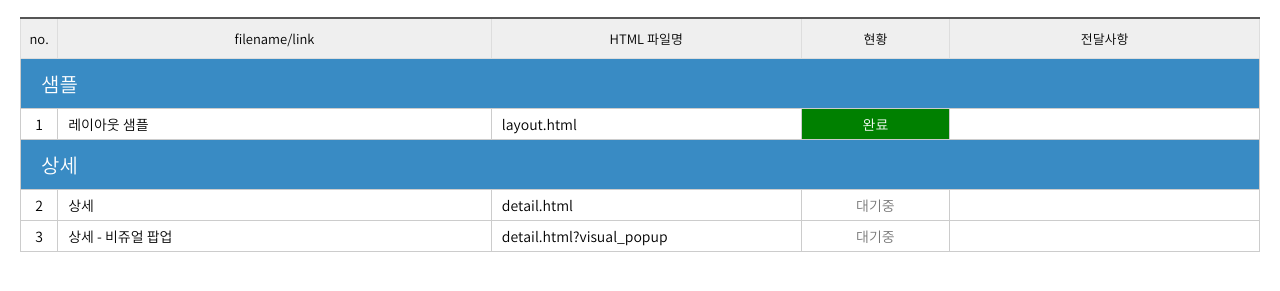
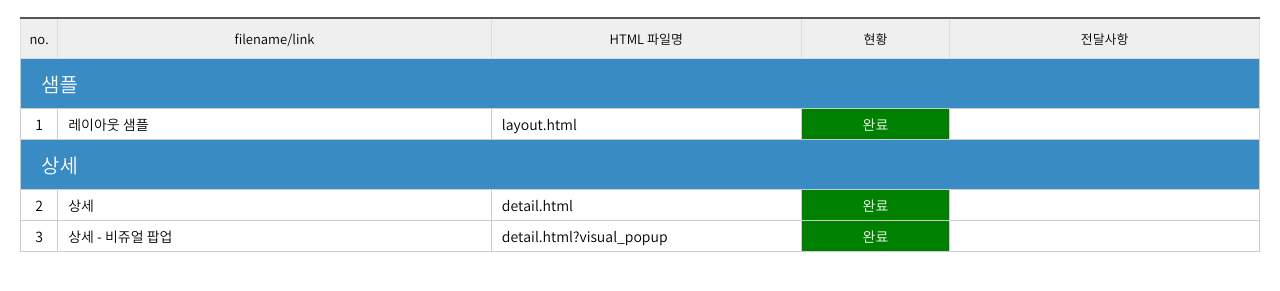
Before and after one commit to kik87827/travel_system, a website: page src/codinglist.html in a window 1280 px wide. Shown: the part 87-378 px from the top of the page. Drawn offline with nearby package versions, Linux system fonts and the light colour scheme; files that its build step writes are made by us from their sources; files whose address does not match are found by name; a web font is replaced by a local one.

Commit message:
코딩리스트 정리

```diff
--- a/src/codinglist.html
+++ b/src/codinglist.html
@@ -112,14 +112,14 @@ a:hover {text-decoration:underline;}
 					<td class="no"></td>
 					<td class="link"><a href="detail.html" target="_blank">상세</a></td>
 					<td class="td_url"></td>
-					<td class="work"></td>
+					<td class="work end"></td>
 					<td class="bgo"></td>
 				</tr>
 				<tr>
 					<td class="no"></td>
 					<td class="link"><a href="detail.html?visual_popup" target="_blank">상세 - 비쥬얼 팝업</a></td>
 					<td class="td_url"></td>
-					<td class="work"></td>
+					<td class="work end"></td>
 					<td class="bgo"></td>
 				</tr>
 			</tbody>
```
Also changed, not shown: dist/codinglist.html.
